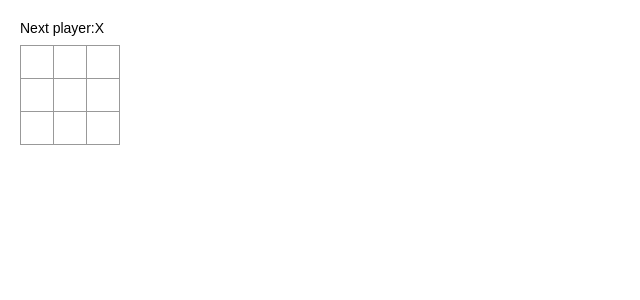
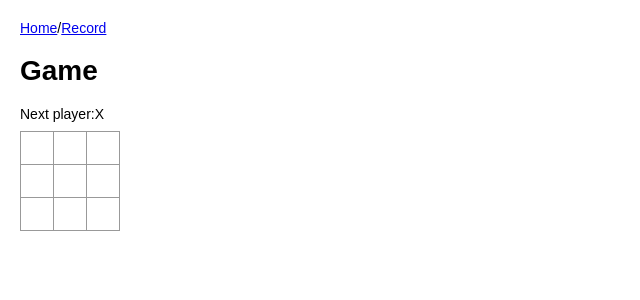
Before and after one commit to enuswi/react-app, a React app: page / in a window 1280 px wide. Shown: the top 300 px of the page, without its empty margins (0-640 px from the left). Built offline with nearby package versions, Linux system fonts and the light colour scheme.

Commit message:
react-routerを導入しブラウザ上でページ切り替え可能に

```diff
--- a/package.json
+++ b/package.json
@@ -18,8 +18,10 @@
   "dependencies": {
     "@types/react": "^16.9.17",
     "@types/react-dom": "^16.9.4",
+    "@types/react-router-dom": "^5.1.3",
     "react": "^16.12.0",
     "react-dom": "^16.12.0",
+    "react-router-dom": "^5.1.2",
     "webpack-dev-server": "3.10.1"
   },
   "private": true
--- a/src/main.tsx
+++ b/src/main.tsx
@@ -1,131 +1,22 @@
 import * as React from 'react';
 import * as ReactDOM from 'react-dom';
+import { BrowserRouter as Router, Route, Switch, Link } from 'react-router-dom';
 
 import './style.scss';
-
-type SquareType = string | null;
-
-interface SquareProps {
-    value: any;
-    onClick: () => void;
-}
-
-function Square (props: SquareProps) {
-    return (
-        <button className="square" onClick={props.onClick}>
-            {props.value}
-        </button>
-    );
-}
-
-interface BoardState {
-    squares: SquareType[],
-    xIsNext: boolean,
-}
-
-class Board extends React.Component<any, BoardState> {
-    constructor(props) {
-        super(props);
-        this.state = {
-            squares: Array<SquareType>(9).fill(null),
-            xIsNext: true,
-        }
-    }
-
-    handleClick(i) {
-        const squares = this.state.squares.slice();
-        if (calculateWinner(squares) || squares[i]) {
-            return;
-        }
-        squares[i] = this.state.xIsNext ? 'X' : 'O';
-        this.setState({
-            squares: squares,
-            xIsNext: !this.state.xIsNext,
-        });
-    }
-
-    renderSquare(i) {
-        return (
-            <Square
-                value={this.state.squares[i]}
-                onClick={() => this.handleClick(i)}
-            />
-        );
-    }
-
-    render() {
-        const winner = calculateWinner(this.state.squares);
-        let status;
-
-        if (winner) {
-            status = 'Winner: ' + winner;
-        } else {
-            status = 'Next player:' + (this.state.xIsNext ? 'X' : 'O');
-        }
-
-        return (
-            <div>
-                <div className="status">{status}</div>
-                <div className="board-row">
-                    {this.renderSquare(0)}
-                    {this.renderSquare(1)}
-                    {this.renderSquare(2)}
-                </div>
-                <div className="board-row">
-                    {this.renderSquare(3)}
-                    {this.renderSquare(4)}
-                    {this.renderSquare(5)}
-                </div>
-                <div className="board-row">
-                    {this.renderSquare(6)}
-                    {this.renderSquare(7)}
-                    {this.renderSquare(8)}
-                </div>
-            </div>
-        );
-    }
-}
-
-class Game extends React.Component {
-    render() {
-        return (
-            <div className="game">
-                <div className="game-board">
-                    <Board />
-                </div>
-                <div className="game-info">
-                    <div>{/*status*/}</div>
-                    <ol>{/*TODO*/}</ol>
-                </div>
-            </div>
-        );
-    }
-}
+import Game from './pages/game';
+import Record from './pages/record';
 
 ReactDOM.render(
-    <Game />,
+    <Router>
+        <nav>
+            <Link to="/">Home</Link>
+            <span>/</span>
+            <Link to="/record">Record</Link>
+        </nav>
+        <Switch>
+            <Route exact path="/" component={Game}></Route>
+            <Route path="/record" component={Record}></Route>
+        </Switch>
+    </Router>,
     document.getElementById('root')
 );
-
-function calculateWinner(squares: SquareType[]) {
-    const lines = [
-        [0, 1, 2], // 横
-        [3, 4, 5],
-        [6, 7, 8],
-        [0, 3, 6], // 縦
-        [1, 4, 7],
-        [2, 5, 8],
-        [0, 4, 8], // 斜め
-        [2, 4, 6],
-    ];
-
-    for (let i = 0; i < lines.length; i++) {
-        const [a, b, c] = lines[i];
-        if (squares[a] && squares[a] === squares[b] &&
-        squares[a] === squares[c]) {
-            return squares[a];
-        }
-    }
-
-    return null;
-}
--- /dev/null
+++ b/src/pages/game.tsx
@@ -0,0 +1,131 @@
+import * as React from 'react';
+
+type SquareType = string | null;
+
+interface SquareProps {
+    value: any;
+    onClick: () => void;
+}
+
+function Square (props: SquareProps) {
+    return (
+        <button className="square" onClick={props.onClick}>
+            {props.value}
+        </button>
+    );
+}
+
+interface BoardState {
+    squares: SquareType[],
+    xIsNext: boolean,
+}
+
+class Board extends React.Component<any, BoardState> {
+    constructor(props) {
+        super(props);
+        this.state = {
+            squares: Array<SquareType>(9).fill(null),
+            xIsNext: true,
+        }
+    }
+
+    handleClick(i) {
+        const squares = this.state.squares.slice();
+
+        if (calculateWinner(squares) || squares[i]) {
+            return;
+        }
+        squares[i] = this.state.xIsNext ? 'X' : 'O';
+        this.setState({
+            squares: squares,
+            xIsNext: !this.state.xIsNext,
+        });
+    }
+
+    renderSquare(i) {
+        return (
+            <Square
+                value={this.state.squares[i]}
+                onClick={() => this.handleClick(i)}
+            />
+        );
+    }
+
+    render() {
+        const winner = calculateWinner(this.state.squares);
+        let status;
+
+        if (winner) {
+            status = 'Winner: ' + winner;
+            let winCount = Number(localStorage.getItem(winner)) + 1;
+            localStorage.setItem(winner, String(winCount));
+        } else {
+            status = 'Next player:' + (this.state.xIsNext ? 'X' : 'O');
+        }
+
+        return (
+            <div>
+                <div className="status">{status}</div>
+                <div className="board-row">
+                    {this.renderSquare(0)}
+                    {this.renderSquare(1)}
+                    {this.renderSquare(2)}
+                </div>
+                <div className="board-row">
+                    {this.renderSquare(3)}
+                    {this.renderSquare(4)}
+                    {this.renderSquare(5)}
+                </div>
+                <div className="board-row">
+                    {this.renderSquare(6)}
+                    {this.renderSquare(7)}
+                    {this.renderSquare(8)}
+                </div>
+            </div>
+        );
+    }
+}
+
+class Game extends React.Component {
+    render() {
+        return (
+            <div>
+                <h1>Game</h1>
+                <div className="game">
+                    <div className="game-board">
+                        <Board />
+                    </div>
+                    <div className="game-info">
+                        <div>{/*status*/}</div>
+                        <ol>{/*TODO*/}</ol>
+                    </div>
+                </div>
+            </div>
+        );
+    }
+}
+
+function calculateWinner(squares: SquareType[]) {
+    const lines = [
+        [0, 1, 2], // 横
+        [3, 4, 5],
+        [6, 7, 8],
+        [0, 3, 6], // 縦
+        [1, 4, 7],
+        [2, 5, 8],
+        [0, 4, 8], // 斜め
+        [2, 4, 6],
+    ];
+
+    for (let i = 0; i < lines.length; i++) {
+        const [a, b, c] = lines[i];
+        if (squares[a] && squares[a] === squares[b] &&
+        squares[a] === squares[c]) {
+            return squares[a];
+        }
+    }
+
+    return null;
+}
+
+export default Game;
--- /dev/null
+++ b/src/pages/record.tsx
@@ -0,0 +1,41 @@
+import * as React from 'react';
+
+
+interface PlayerProps {
+    name: string,
+    //winCount: number
+}
+
+class Player extends React.Component<any, PlayerProps> {
+    constructor(props) {
+        super(props);
+        this.state = {
+            name: props.name,
+        }
+    }
+
+    render() {
+        const winCount = localStorage.getItem(this.state.name);
+
+        return (
+            <div>{ this.state.name }：{ winCount }勝</div>
+        )
+    }
+
+}
+
+class Record extends React.Component {
+    render() {
+        return(
+            <div>
+                <h1>Record</h1>
+                <div>
+                    <Player name={'X'} />
+                    <Player name={'O'} />
+                </div>
+            </div>
+        )
+    }
+}
+
+export default Record;
```
Also changed, not shown: 1 other file (tests, documents, lock files or other folders).
